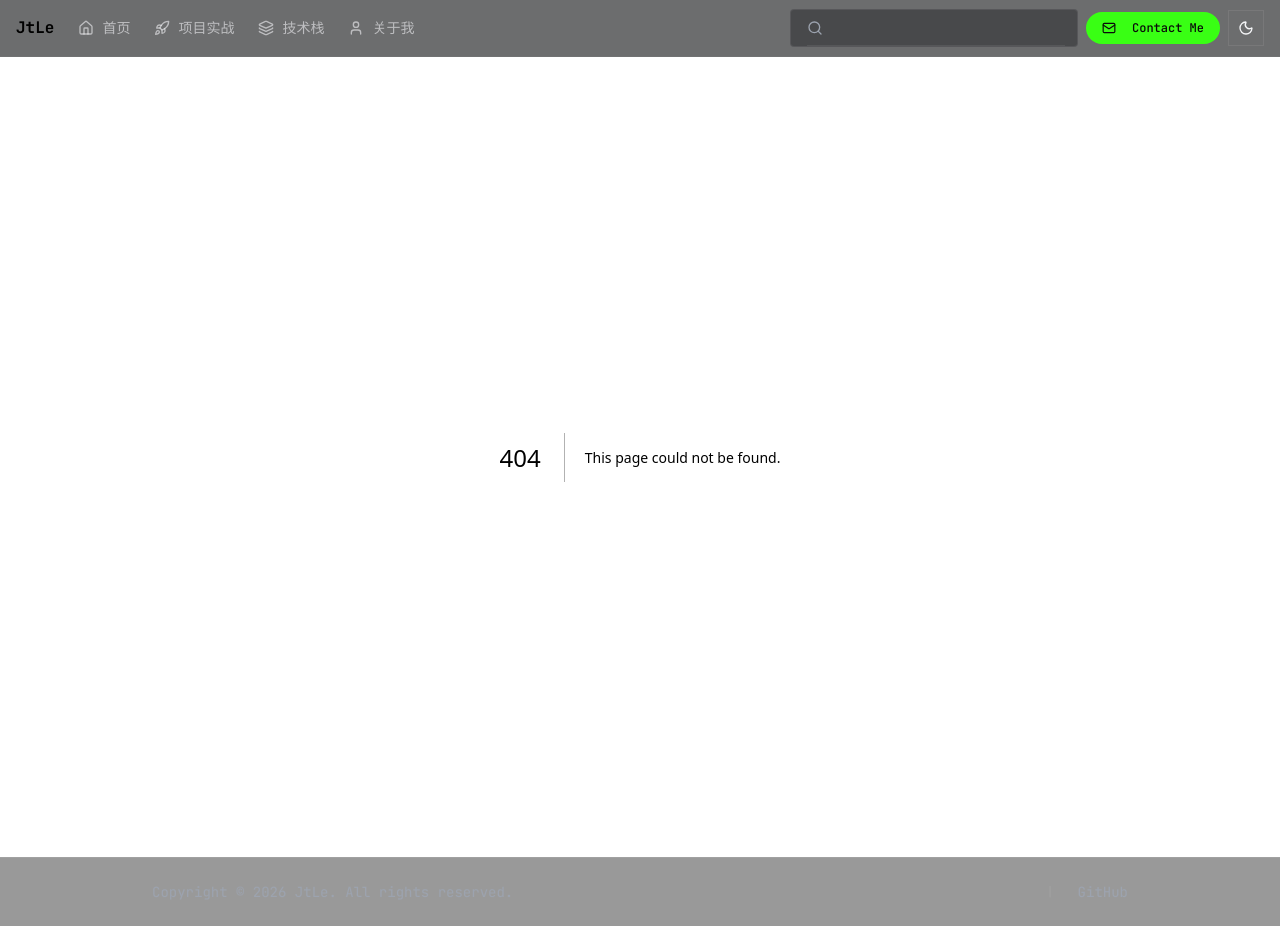
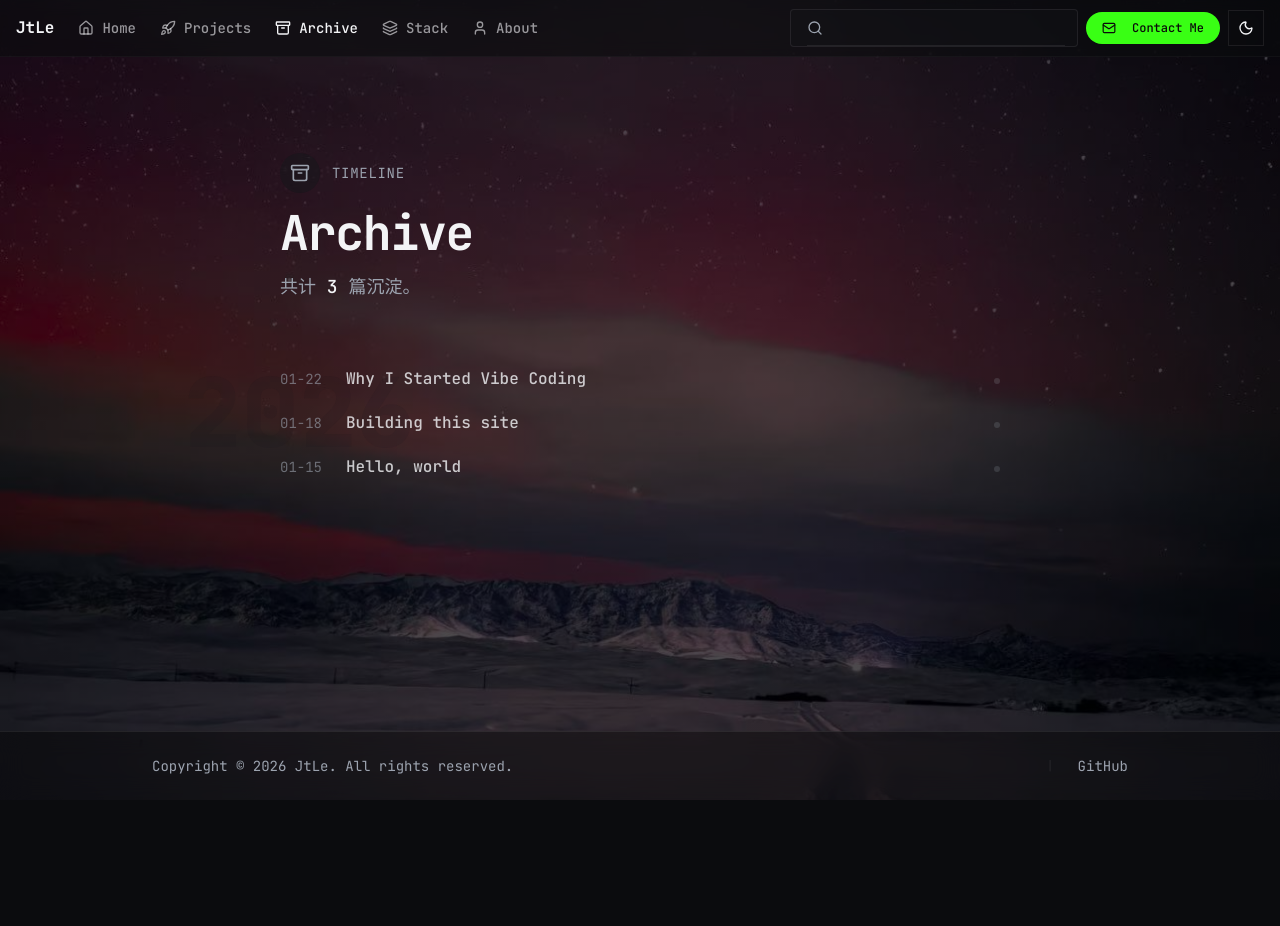
Before and after one commit to Ariasu123/ariasu123.github.io, a Next.js app: page /archive in a window 1280 px wide. Before the commit this address had no page. After the commit the page ends 800 px from the top, so only its background shows below. Built offline with nearby package versions, Linux system fonts and the light colour scheme.

Commit message:
feat: add archive page

```diff
--- /dev/null
+++ b/src/app/archive/page.tsx
@@ -0,0 +1,100 @@
+import Link from "next/link";
+import { getAllPosts, type PostMeta } from "@/lib/posts";
+import { Archive } from "lucide-react";
+
+export const metadata = {
+  title: "Archive",
+  description: "A chronological list of all my posts.",
+};
+
+export default function ArchivePage() {
+  const posts = getAllPosts();
+
+  // --- 核心逻辑：按年份分组 ---
+  const postsByYear = posts.reduce((acc, post) => {
+    const year = new Date(post.date).getFullYear();
+    if (!acc[year]) {
+      acc[year] = [];
+    }
+    acc[year].push(post);
+    return acc;
+  }, {} as Record<number, PostMeta[]>);
+
+  // 获取所有年份并倒序排列 (2026, 2025, ...)
+  const years = Object.keys(postsByYear)
+    .map(Number)
+    .sort((a, b) => b - a);
+
+  // 日期格式化工具 (只显示 MM-DD)
+  const formatDateSimple = (dateString: string) => {
+    const date = new Date(dateString);
+    return date.toLocaleDateString("en-US", {
+      month: "2-digit",
+      day: "2-digit",
+    }).replace(/\//g, "-"); // 将 01/20 变成 01-20
+  };
+
+  return (
+    <main className="mx-auto w-full max-w-3xl px-6 py-24">
+      {/* 头部标题 */}
+      <div className="mb-16 flex flex-col items-start gap-4">
+        <div className="flex items-center gap-3 text-muted-foreground">
+            <div className="flex size-10 items-center justify-center rounded-full bg-muted/50">
+                 <Archive className="size-5" />
+            </div>
+            <span className="font-mono text-sm uppercase tracking-wider">Timeline</span>
+        </div>
+        <h1 className="text-4xl font-bold tracking-tight sm:text-5xl">
+          Archive
+        </h1>
+        <p className="text-lg text-muted-foreground">
+          共计 <span className="font-medium text-foreground">{posts.length}</span> 篇沉淀。
+        </p>
+      </div>
+
+      {/* 年份列表 */}
+      <div className="space-y-16">
+        {years.map((year) => (
+          <section key={year} className="relative">
+            {/* 年份大标题 */}
+            <h2 className="mb-8 select-none text-6xl font-bold text-muted/20 md:absolute md:-left-24 md:text-8xl md:font-black md:text-muted/10">
+              {year}
+            </h2>
+
+            {/* 移动端年份显示 (在内容上方) */}
+            <div className="mb-6 flex items-center gap-4 md:hidden">
+                 <span className="text-2xl font-bold">{year}</span>
+                 <div className="h-px flex-1 bg-border"></div>
+            </div>
+
+            {/* 文章列表 */}
+            <ul className="space-y-4">
+              {postsByYear[year].map((post) => (
+                <li key={post.slug} className="group relative flex items-baseline gap-6 transition-opacity hover:opacity-100">
+                  {/* 日期 (01-20) */}
+                  <time
+                    dateTime={post.date}
+                    className="shrink-0 font-mono text-sm text-muted-foreground/60 transition-colors group-hover:text-accent-foreground"
+                  >
+                    {formatDateSimple(post.date)}
+                  </time>
+
+                  {/* 标题 */}
+                  <Link
+                    href={`/blog/${post.slug}`}
+                    className="flex-1 truncate font-medium text-foreground/80 transition-colors hover:text-primary group-hover:underline group-hover:underline-offset-4"
+                  >
+                    {post.title}
+                  </Link>
+
+                  {/* 装饰性的小圆点 (可选) */}
+                  <div className="hidden size-1.5 rounded-full bg-muted-foreground/20 group-hover:bg-primary md:block" />
+                </li>
+              ))}
+            </ul>
+          </section>
+        ))}
+      </div>
+    </main>
+  );
+}
--- a/src/components/navbar.tsx
+++ b/src/components/navbar.tsx
@@ -14,7 +14,7 @@ import {
   DialogTitle,
   DialogTrigger,
 } from "@/components/ui/dialog";
-import { Mail, Copy, Check, Home, Rocket, Layers, User } from "lucide-react";
+import { Mail, Copy, Check, Home, Rocket, Layers, User , Archive} from "lucide-react";
 import { toast } from "sonner";
 import { cn } from "@/lib/utils";
 import { SiteSearch } from "@/components/site-search"; // 引入搜索组件
@@ -27,10 +27,11 @@ interface PostMeta {
 }
 
 const navItems = [
-  { name: "首页", href: "/", icon: Home },
-  { name: "项目实战", href: "/projects", icon: Rocket },
-  { name: "技术栈", href: "/stack", icon: Layers },
-  { name: "关于我", href: "/about", icon: User },
+  { name: "Home", href: "/", icon: Home },          // 首页 -> Home
+  { name: "Projects", href: "/projects", icon: Rocket }, // 项目实战 -> Projects
+  { name: "Archive", href: "/archive", icon: Archive },
+  { name: "Stack", href: "/stack", icon: Layers },    // 技术栈 -> Stack
+  { name: "About", href: "/about", icon: User },      // 关于我 -> About
 ];
 
 // 修改 Navbar 组件定义，接收 posts 属性
```
